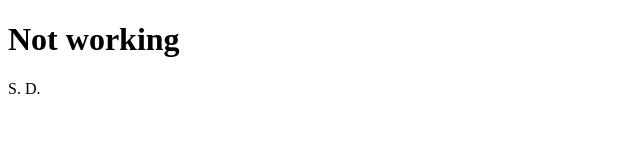
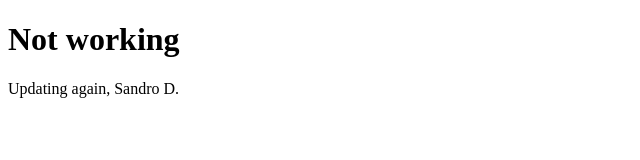
Before and after one commit to SandWich32/evlq.site, a plain HTML site: page index.html in a window 1280 px wide. Shown: the whole page, without its empty margins (0-640 px from the left). Drawn offline with Linux system fonts and the light colour scheme.

Commit message:
Update index.html

```diff
--- a/index.html
+++ b/index.html
@@ -3,7 +3,7 @@
 <body>
 
 <h1>Not working</h1>
-<p>S. D.</p>
+<p>Updating again, Sandro D.</p>
 
 </body>
 </html>
```
